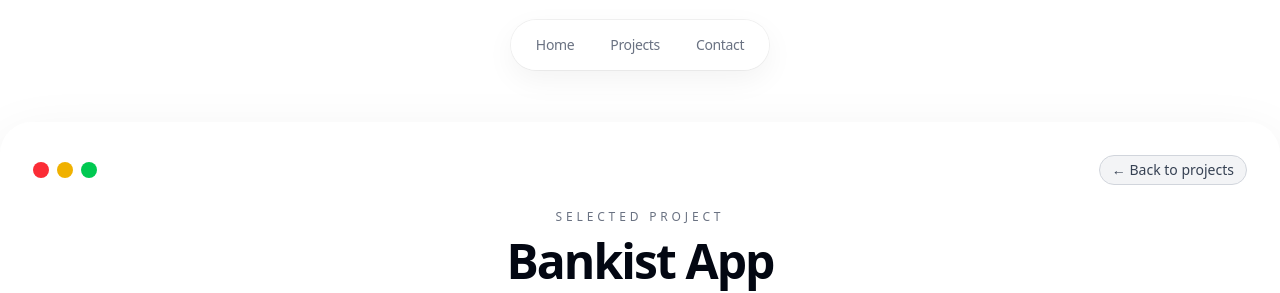
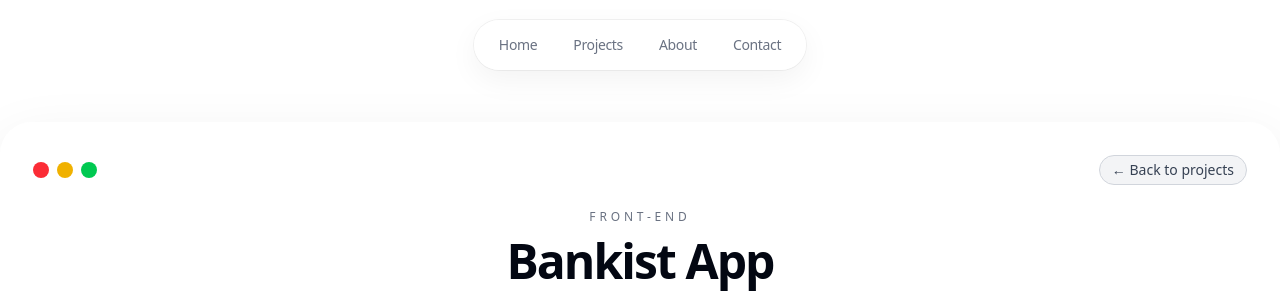
Before and after one commit to hugolomba/portfolio, a Next.js app: page /projects/bankist-app in a window 1280 px wide. Shown: the top 293 px of the page. Built offline with nearby package versions, Linux system fonts and the light colour scheme.

Commit message:
updated project images

```diff
--- a/app/projects/[slug]/page.tsx
+++ b/app/projects/[slug]/page.tsx
@@ -52,6 +52,19 @@ export default function ProjectDetailPage() {
     return <div className="mt-16">Project not found</div>;
   }
 
+  function getLabel(type: string) {
+    switch (type.toLowerCase()) {
+      case "front":
+        return "Front-end";
+      case "back":
+        return "Back-end";
+      case "fullstack":
+        return "Full Stack";
+      default:
+        return type;
+    }
+  }
+
   return (
     <main className="mt-8 md:mt-16 mb-10 mx-auto max-w-7xl rounded-[2rem] border border-white/60 bg-white/70 p-6 shadow-[0_20px_60px_rgba(15,23,42,0.08)] backdrop-blur-xl sm:p-8">
       <div className="flex items-center gap-x-2 mb-6">
@@ -71,7 +84,7 @@ export default function ProjectDetailPage() {
       <article className="flex flex-col items-center">
         <div className="mb-10 max-w-3xl text-center">
           <p className="mb-3 text-xs font-medium uppercase tracking-[0.32em] text-gray-500">
-            Selected Project
+            {getLabel(project.type)}
           </p>
           <h1 className="text-4xl font-semibold tracking-[-0.04em] text-gray-950 sm:text-5xl">
             {project.title}
--- a/components/navbar.tsx
+++ b/components/navbar.tsx
@@ -6,6 +6,7 @@ import { usePathname } from "next/navigation";
 const navItems = [
   { href: "/", label: "Home" },
   { href: "/projects", label: "Projects" },
+  { href: "/about", label: "About" },
   { href: "/contact", label: "Contact" },
 ];
 
--- a/lib/projects.ts
+++ b/lib/projects.ts
@@ -219,13 +219,14 @@ The project is developed with Next.js, TypeScript, Tailwind CSS, PostgreSQL, Pri
       "Better Auth",
     ],
     imageUrl:
-      "https://res.cloudinary.com/dck0d5qwp/image/upload/v1769733204/Screenshot_2026-01-29_at_18.14.51_hjitfh.png",
+      "https://res.cloudinary.com/dck0d5qwp/image/upload/v1775831503/Screenshot_2026-04-10_at_15.27.42_p7zkq1.png",
     imageUrls: [
-      "https://res.cloudinary.com/dck0d5qwp/image/upload/v1769733204/Screenshot_2026-01-29_at_18.14.51_hjitfh.png",
-      "https://res.cloudinary.com/dck0d5qwp/image/upload/v1766247861/Screenshot_2025-12-20_at_16.21.50_oienzd.png",
-      "https://res.cloudinary.com/dck0d5qwp/image/upload/v1766247861/Screenshot_2025-12-20_at_16.22.35_wjazct.png",
-      "https://res.cloudinary.com/dck0d5qwp/image/upload/v1766247860/Screenshot_2025-12-20_at_16.22.19_yw1r89.png",
-      "https://res.cloudinary.com/dck0d5qwp/image/upload/v1766247860/Screenshot_2025-12-20_at_16.22.55_wdi4ce.png",
+      "https://res.cloudinary.com/dck0d5qwp/image/upload/v1775831503/Screenshot_2026-04-10_at_15.28.30_wrehck.png",
+      "https://res.cloudinary.com/dck0d5qwp/image/upload/v1775831503/Screenshot_2026-04-10_at_15.28.30_wrehck.png",
+      "https://res.cloudinary.com/dck0d5qwp/image/upload/v1775831503/Screenshot_2026-04-10_at_15.28.48_eacygj.png",
+      "https://res.cloudinary.com/dck0d5qwp/image/upload/v1775831503/Screenshot_2026-04-10_at_15.30.09_n2uu0w.png",
+      "https://res.cloudinary.com/dck0d5qwp/image/upload/v1775831503/Screenshot_2026-04-10_at_15.29.45_aziee9.png",
+      "https://res.cloudinary.com/dck0d5qwp/image/upload/v1775831502/Screenshot_2026-04-10_at_15.29.31_klmhhm.png",
     ],
     url: "https://blogapp.hugolomba.com/",
     github: "https://github.com/hugolomba/blog-next",
```
